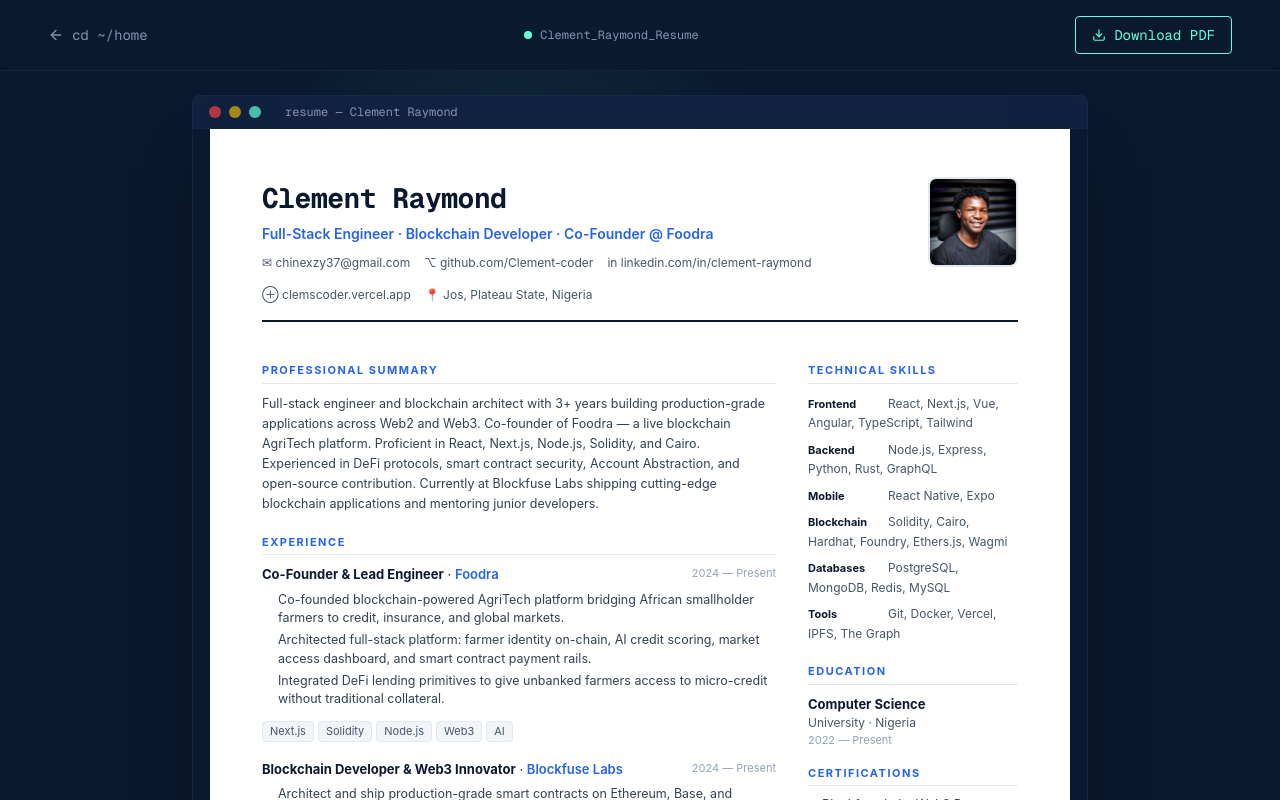
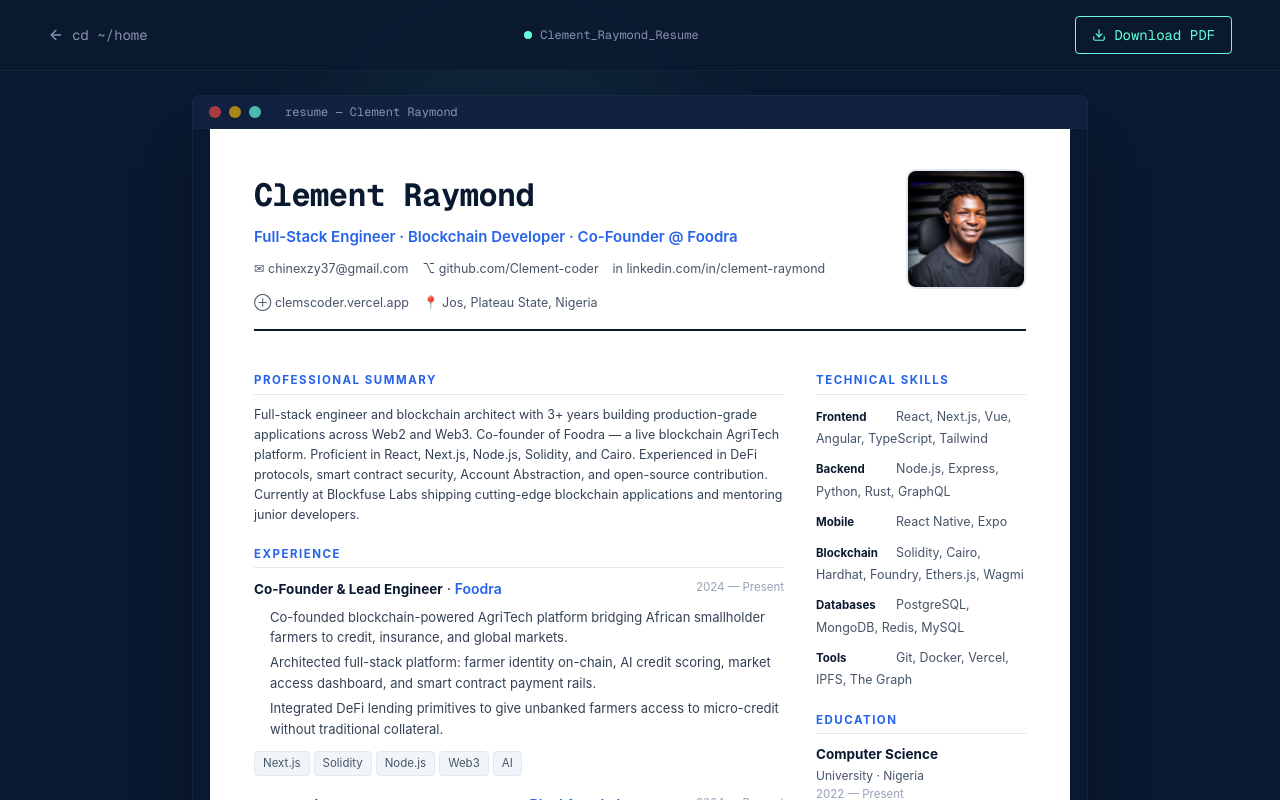
Before and after one commit to Clement-coder/clemscoder, a React (Vite) app: page /resume in a window 1280 px wide. Shown: the top 800 px of the page. Built offline with nearby package versions, Linux system fonts and the light colour scheme.

Commit message:
fix: larger profile photo, bigger text, horizontal scroll on small screens

```diff
--- a/src/pages/Resume.jsx
+++ b/src/pages/Resume.jsx
@@ -9,38 +9,38 @@
     background: '#fff',
     color: '#1a1a2e',
     fontFamily: "'Inter', 'Segoe UI', Arial, sans-serif",
-    fontSize: '13px',
-    lineHeight: '1.5',
+    fontSize: '14px',
+    lineHeight: '1.6',
     maxWidth: '860px',
     margin: '0 auto',
-    padding: '48px 52px',
+    padding: '40px 44px',
   },
-  name: { fontSize: '28px', fontWeight: '700', color: '#0a192f', letterSpacing: '-0.5px', margin: 0 },
-  title: { fontSize: '14px', color: '#2563eb', fontWeight: '600', marginTop: '4px' },
-  contactRow: { display: 'flex', flexWrap: 'wrap', gap: '14px', marginTop: '10px', fontSize: '12px', color: '#475569' },
+  name: { fontSize: '32px', fontWeight: '700', color: '#0a192f', letterSpacing: '-0.5px', margin: 0 },
+  title: { fontSize: '15px', color: '#2563eb', fontWeight: '600', marginTop: '5px' },
+  contactRow: { display: 'flex', flexWrap: 'wrap', gap: '14px', marginTop: '10px', fontSize: '12.5px', color: '#475569' },
   contactItem: { display: 'flex', alignItems: 'center', gap: '5px', color: '#475569', textDecoration: 'none' },
   divider: { border: 'none', borderTop: '2px solid #0a192f', margin: '16px 0 20px' },
   sectionTitle: {
-    fontSize: '11px', fontWeight: '700', color: '#2563eb', letterSpacing: '1.5px',
+    fontSize: '11.5px', fontWeight: '700', color: '#2563eb', letterSpacing: '1.5px',
     textTransform: 'uppercase', marginBottom: '10px', marginTop: '20px',
     borderBottom: '1px solid #e2e8f0', paddingBottom: '4px',
   },
   twoCol: { display: 'grid', gridTemplateColumns: '1fr 210px', gap: '32px', alignItems: 'start' },
   jobHeader: { display: 'flex', justifyContent: 'space-between', alignItems: 'flex-start', flexWrap: 'wrap', gap: '4px' },
-  jobTitle: { fontWeight: '700', color: '#0a192f', fontSize: '13px' },
+  jobTitle: { fontWeight: '700', color: '#0a192f', fontSize: '13.5px' },
   jobCompany: { color: '#2563eb', fontWeight: '600', textDecoration: 'none' },
-  jobRange: { fontSize: '11px', color: '#94a3b8', whiteSpace: 'nowrap' },
+  jobRange: { fontSize: '11.5px', color: '#94a3b8', whiteSpace: 'nowrap' },
   ul: { margin: '6px 0 12px 0', paddingLeft: '16px' },
-  li: { marginBottom: '3px', color: '#334155', fontSize: '12.5px' },
+  li: { marginBottom: '4px', color: '#334155', fontSize: '13px' },
   tag: {
     display: 'inline-block', background: '#f1f5f9', border: '1px solid #e2e8f0',
-    borderRadius: '4px', padding: '1px 7px', fontSize: '11px', color: '#475569', marginRight: '4px', marginBottom: '4px',
+    borderRadius: '4px', padding: '2px 8px', fontSize: '11.5px', color: '#475569', marginRight: '4px', marginBottom: '4px',
   },
-  projectTitle: { fontWeight: '700', color: '#0a192f', fontSize: '12.5px' },
-  projectLink: { color: '#2563eb', fontSize: '11px', textDecoration: 'none' },
-  skillGroup: { marginBottom: '7px' },
-  skillLabel: { fontWeight: '700', color: '#0a192f', fontSize: '11px', minWidth: '80px', display: 'inline-block' },
-  skillVal: { color: '#475569', fontSize: '12px' },
+  projectTitle: { fontWeight: '700', color: '#0a192f', fontSize: '13px' },
+  projectLink: { color: '#2563eb', fontSize: '11.5px', textDecoration: 'none' },
+  skillGroup: { marginBottom: '8px' },
+  skillLabel: { fontWeight: '700', color: '#0a192f', fontSize: '11.5px', minWidth: '80px', display: 'inline-block' },
+  skillVal: { color: '#475569', fontSize: '12.5px' },
 };
 
 const jobs = [
@@ -157,9 +157,9 @@
             <span className="ml-4 font-mono text-xs text-slate">resume — Clement Raymond</span>
           </div>
 
-          <div className="rounded-b-lg overflow-hidden border border-lightest-navy/40 shadow-2xl shadow-black/50">
+          <div className="rounded-b-lg overflow-x-auto border border-lightest-navy/40 shadow-2xl shadow-black/50">
             {/* The printable resume */}
-            <div ref={printRef} style={S.page}>
+            <div ref={printRef} style={{ ...S.page, minWidth: '600px' }}>
 
               {/* Header with photo */}
               <div style={{ display: 'flex', justifyContent: 'space-between', alignItems: 'flex-start', gap: '24px' }}>
@@ -179,7 +179,7 @@
                   src={portrait}
                   alt="Clement Raymond"
                   style={{
-                    width: '90px', height: '90px', borderRadius: '8px',
+                    width: '120px', height: '120px', borderRadius: '10px',
                     objectFit: 'cover', objectPosition: 'top',
                     border: '2px solid #e2e8f0', flexShrink: 0,
                   }}
```
